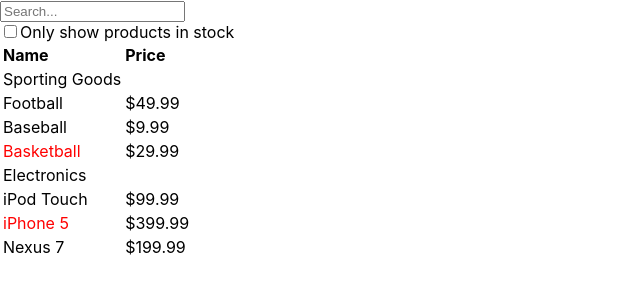
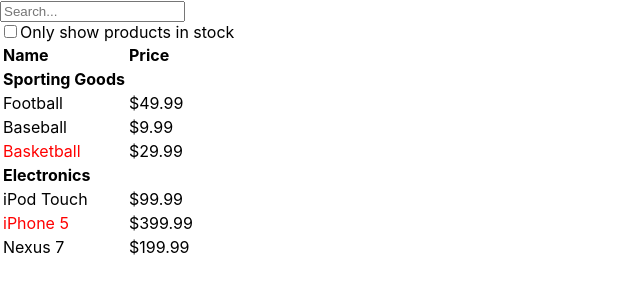
Before and after one commit to Edwins247/React-Practice, a React (Create React App) app in the folder Practice/my-app/: page / in a window 1280 px wide. Shown: the top 300 px of the page, without its empty margins (0-640 px from the left). Built offline with nearby package versions, Linux system fonts and the light colour scheme.

Commit message:
styled-components 실습

```diff
--- a/Practice/my-app/package.json
+++ b/Practice/my-app/package.json
@@ -10,6 +10,7 @@
     "react": "^19.1.0",
     "react-dom": "^19.1.0",
     "react-scripts": "5.0.1",
+    "styled-components": "^6.1.17",
     "web-vitals": "^2.1.4"
   },
   "scripts": {
--- a/Practice/my-app/src/components/ProductsTable.js
+++ b/Practice/my-app/src/components/ProductsTable.js
@@ -1,4 +1,6 @@
 import React from "react";
+// import * as S from "./ProductsTable.style";
+import styled from "styled-components";
 
 export default function ProductsTable(props) {
   const { category, items, inStockOnly } = props;
@@ -9,14 +11,22 @@
   return (
     <>
       <tr>
-        <td>{category}</td>
+        <Category>{category}</Category>
       </tr>
       {filteredItems.map((item, idx) => (
         <tr key={idx}>
-          <td style={{ color: item.stocked ? "black" : "red" }}>{item.name}</td>
+          <ProductName stocked={item.stocked}>{item.name}</ProductName>
           <td>{item.price}</td>
         </tr>
       ))}
     </>
   );
 }
+
+const Category = styled.td`
+  font-weight: bold;
+`;
+
+const ProductName = styled.td`
+  color: ${(props) => (props.stocked ? "black" : "red")};
+`
--- /dev/null
+++ b/Practice/my-app/src/components/ProductsTable.style.js
@@ -0,0 +1,5 @@
+import styled from 'styled-components';
+
+export const Category = styled.td`
+  font-weight: bold;
+`;
```
Also changed, not shown: 1 other file (tests, documents, lock files or other folders).
